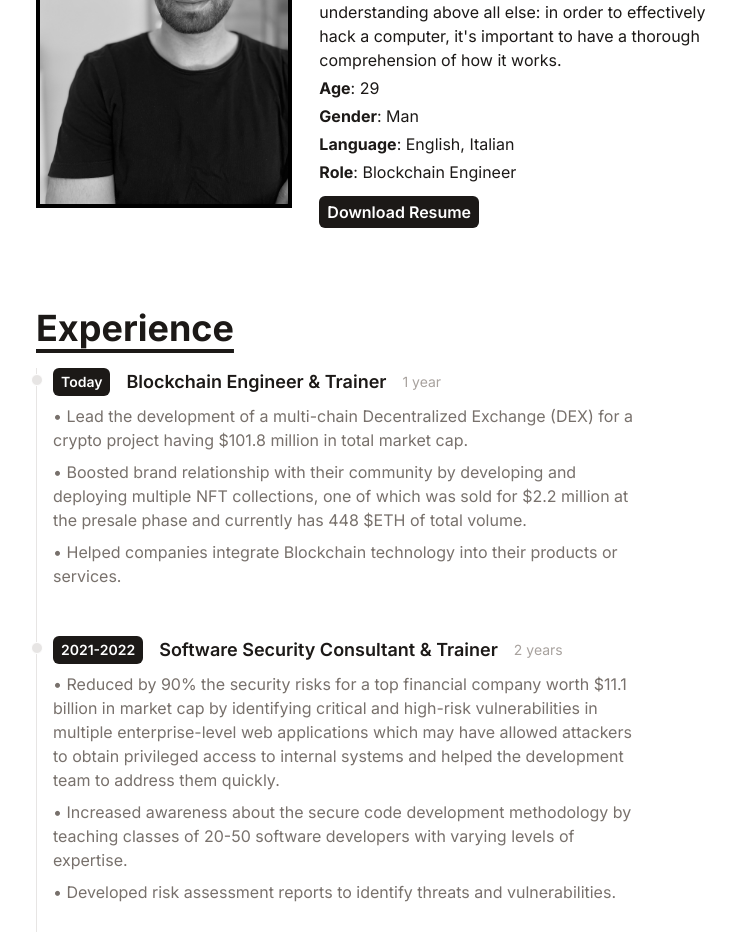
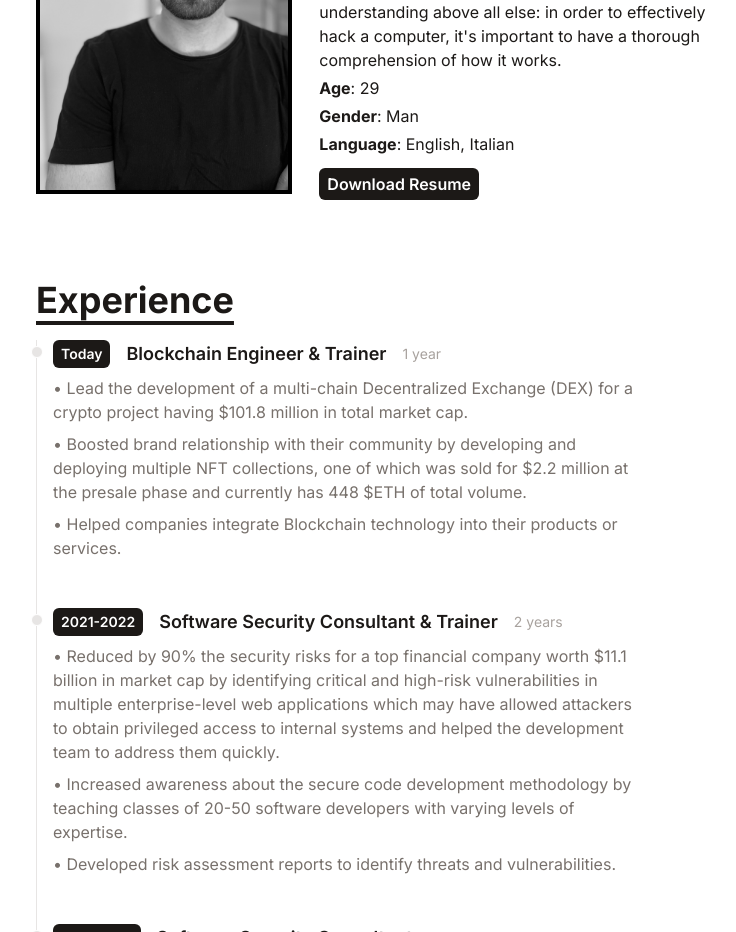
Before and after one commit to lucadidomenico/portfolio-website, a React (Vite) app: page / in a window 1280 px wide. Shown: the part 1740-2672 px from the top of the page, without its empty margins (236-972 px from the left). Built offline with nearby package versions, Linux system fonts and the light colour scheme.

Commit message:
update about

```diff
--- a/src/components/About.jsx
+++ b/src/components/About.jsx
@@ -27,8 +27,8 @@ function About() {
             comprehension of how it works.
             <AboutItem classe="pt-1" name="Age" value="29" />
             <AboutItem name="Gender" value="Man" />
-            <AboutItem name="Language" value="English, Italian" />
-            <AboutItem classe="pb-2" name="Role" value="Blockchain Engineer" />
+            <AboutItem classe="pb-2" name="Language" value="English, Italian" />
+            {/* <AboutItem classe="pb-2" name="Role" value="Blockchain Engineer" /> */}
             {/* <AboutItem classe="pb-2" name="Freelance" value="Available" /> */}
             <Button />
           </div>
```
